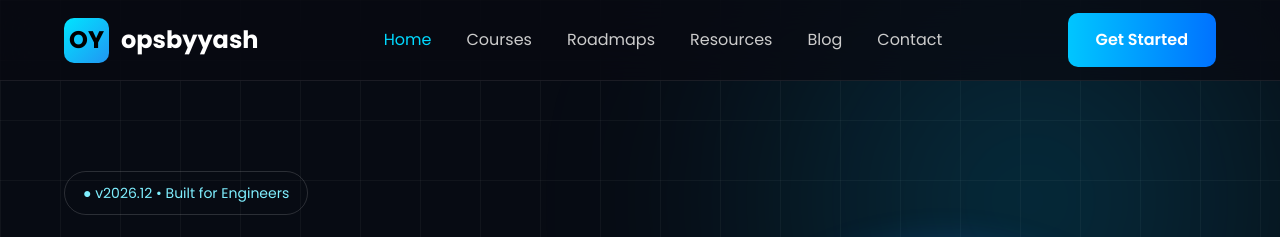
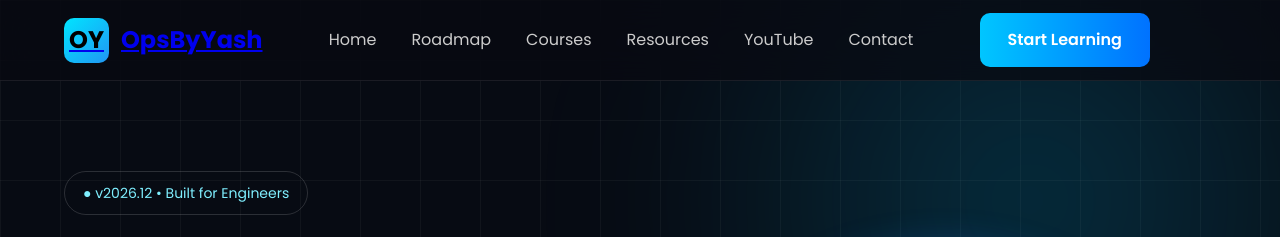
Before and after one commit to itsyash2122/opsbyyash, a plain HTML site: page index.html in a window 1280 px wide. Shown: the top 237 px of the page. Drawn offline with Linux system fonts and the light colour scheme.

Commit message:
Update index.html

```diff
--- a/index.html
+++ b/index.html
@@ -29,43 +29,48 @@
 
     <!-- ================= NAVBAR ================= -->
 
-    <header>
+  <header id="header">
 
-        <div class="container navbar">
+    <div class="container navbar">
 
-            <div class="logo">
+        <a href="#" class="logo">
 
-                <div class="logo-box">OY</div>
+            <div class="logo-box">OY</div>
 
-                <span>opsbyyash</span>
+            <span>OpsByYash</span>
 
-            </div>
+        </a>
 
-            <nav>
+        <nav id="navMenu">
 
-                <ul>
+            <ul>
 
-                    <li><a href="#" class="active">Home</a></li>
+                <li><a href="#home">Home</a></li>
+                <li><a href="#roadmap">Roadmap</a></li>
+                <li><a href="#courses">Courses</a></li>
+                <li><a href="#resources">Resources</a></li>
+                <li><a href="#youtube">YouTube</a></li>
+                <li><a href="#contact">Contact</a></li>
 
-                    <li><a href="#">Courses</a></li>
+            </ul>
 
-                    <li><a href="#">Roadmaps</a></li>
+        </nav>
 
-                    <li><a href="#">Resources</a></li>
+        <a href="#" class="btn-primary desktop-btn">
+            Start Learning
+        </a>
 
-                    <li><a href="#">Blog</a></li>
+        <div class="hamburger" id="hamburger">
 
-                    <li><a href="#">Contact</a></li>
-
-                </ul>
-
-            </nav>
-
-            <a href="#" class="btn-primary">Get Started</a>
+            <span></span>
+            <span></span>
+            <span></span>
 
         </div>
 
-    </header>
+    </div>
+
+</header>
 
 
 
```
